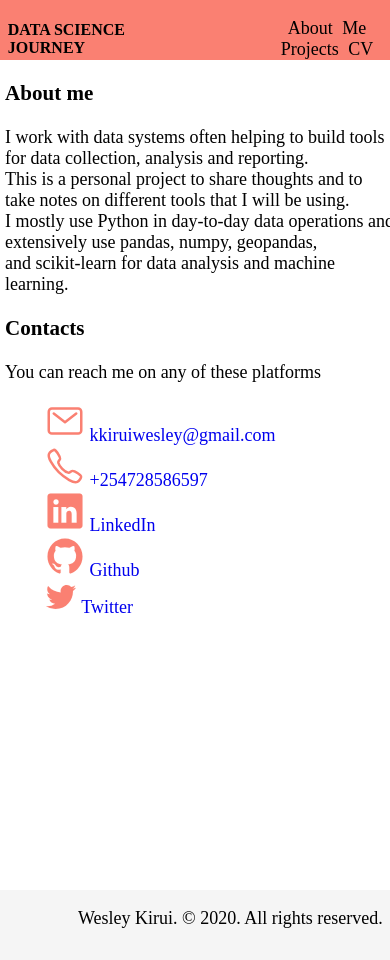
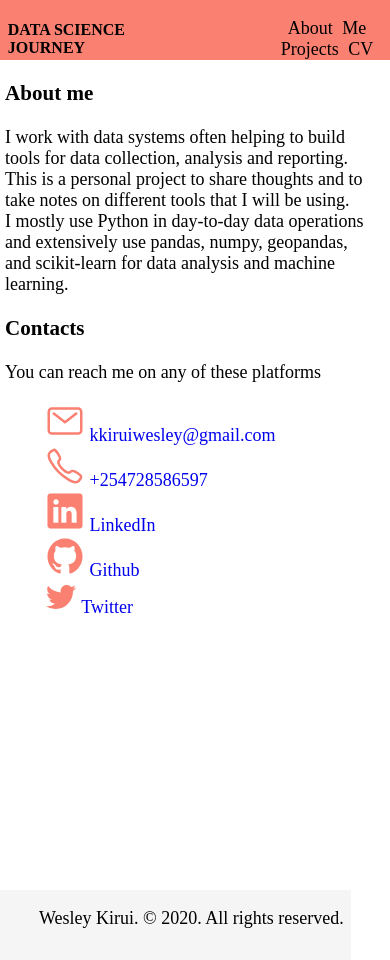
Before and after one commit to wkirui/wkirui.github.io, a Jekyll site: the page built from about.html, in a window 390 px wide. Built offline with Jekyll 4.4.1, drawn with Linux system fonts in a browser that asks for light colours; nearby versions of some CDN libraries.

Commit message:
edited screen size

```diff
--- a/assets/css/style.css
+++ b/assets/css/style.css
@@ -1,5 +1,5 @@
 body {
-    background-color:white;
+    background-color: white;
     font-family: 'Times New Roman', Times, serif;
     font-size: large;
     padding-top: 60px;
@@ -7,7 +7,6 @@ body {
     /* min-width: 980px; */
     /* min-width: 80vw; */
     /* text-align: justify; */
-
 }
 
 #page-container {
@@ -26,32 +25,38 @@ p {
     color: black;
     font-size: large;
 }
+
 h1 {
     color: black;
     font-size: medium;
 }
+
 #header {
     position: absolute;
-    background-color:salmon;
+    background-color: salmon;
     height: 60px;
     width: 100vw;
     top: 0;
     left: 0;
 }
-#header h1{
+
+#header h1 {
     padding-left: 2vw;
     padding-top: 10px;
     padding-bottom: 10px;
     width: 40vw;
 }
+
 #nav-bar ul a:hover {
-    background-color:salmon;
-    color:blue;
+    background-color: salmon;
+    color: blue;
 }
+
 #header a {
     text-decoration: none;
     color: black;
 }
+
 #nav-bar {
     position: absolute;
     display: block;
@@ -64,7 +69,7 @@ h1 {
     bottom: 0;
     height: 60px;
     width: 40vw;
-    background-color:salmon;
+    background-color: salmon;
     font-size: large;
     /* font-weight: 200; */
     padding-right: 5px;
@@ -79,9 +84,9 @@ section {
     /* text-align: justify; */
     /* margin: 60px; */
     width: 80vw;
-    margin-left:5vw;
+    margin-left: 5vw;
     /* margin-right:15px; */
-    background-color:white;
+    background-color: white;
     padding-left: 20px;
     padding-right: 10px;
     /* padding-left: 20px;
@@ -96,22 +101,23 @@ section {
     width: 80vw;
     height: 60px;
     clear: both;
-    background-color:whitesmoke;
+    background-color: whitesmoke;
     padding-bottom: 10px;
     padding-left: 20vw;
+}
 
-}
 #about-me {
     /* padding-left: 40px; */
     font-size: large;
 }
-#social-media-list{
+
+#social-media-list {
     display: inline;
     /* font-size: 150%; */
     list-style: none;
+}
 
-}
-#social-media-list ul > li{
+#social-media-list ul>li {
     /* display: inline-block; */
     list-style: none;
     *display: inline;
@@ -119,15 +125,20 @@ section {
     /* margin-left: 0px; */
     /* padding-left: 0px; */
 }
+
 #social-media-list ul li a {
     text-decoration: none;
 }
+
 ion-icon {
     font-size: 40px;
-    color:salmon;
+    color: salmon;
 }
+
 @media screen and (max-width: 600px) {
-    #nav-bar.responsive {position: relative;}
+    #nav-bar.responsive {
+        position: relative;
+    }
     #nav-bar.responsive a.icon {
         position: absolute;
         right: 0;
@@ -139,12 +150,26 @@ ion-icon {
         text-align: left;
     }
 }
+
 @media screen and (max-width: 600px) {
-    section{
+    body {
+        width: 100vw;
+    }
+    section {
         position: absolute;
         margin-left: 0;
-        width: 100vw;
+        width: 95vw;
         padding-left: 5px;
         padding-right: 5px;
     }
+    #footer {
+        position: absolute;
+        bottom: 0;
+        width: 80vw;
+        height: 60px;
+        clear: both;
+        background-color: whitesmoke;
+        padding-bottom: 10px;
+        padding-left: 10vw;
     }
+}
```
Also changed, not shown: 1 other file. Lines whose indentation alone changed are shown as unchanged.
